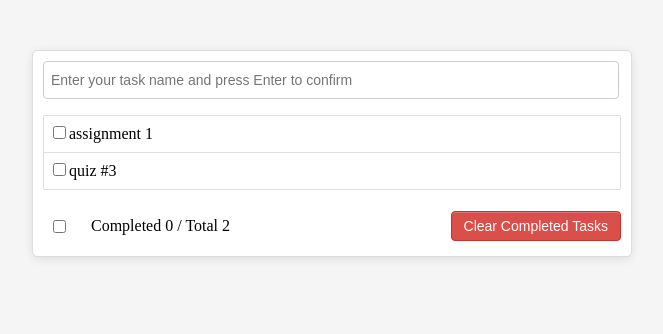
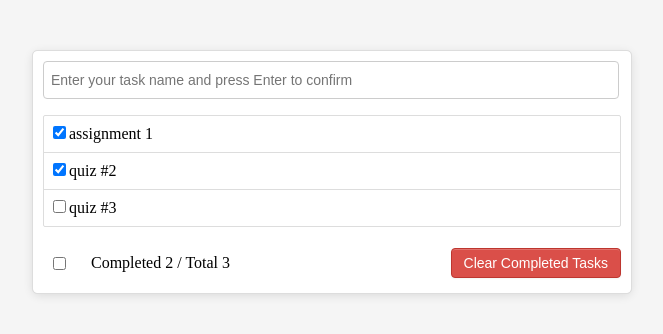
Before and after one commit to 200583496/todolist, a React (Vite) app: page / in a window 1280 px wide. Shown: the top 334 px of the page, without its empty margins (308-971 px from the left). Built offline with nearby package versions, Linux system fonts and the light colour scheme.

Commit message:
completed basic functions

```diff
--- a/src/App.jsx
+++ b/src/App.jsx
@@ -1,3 +1,4 @@
+import React, { useState } from "react";
 import "./App.css";
 
 import Header from "./components/Header";
@@ -5,12 +6,49 @@ import List from "./components/List";
 import Footer from "./components/Footer";
 
 export default function App() {
+  const [items, setItems] = useState([
+    { id: 1, name: "assignment 1", completed: true },
+    { id: 2, name: "quiz #2", completed: true },
+    { id: 3, name: "quiz #3", completed: false },
+  ]);
+
+  const handleCheckboxChange = (id) => {
+    const newItems = items.map((item) => {
+      if (item.id === id) {
+        return { ...item, completed: !item.completed };
+      }
+      return item;
+    });
+    setItems(newItems);
+  };
+
+  const handleCheckAll = () => {
+    const newItems = items.map((item) => {
+      return { ...item, completed: true };
+    });
+    setItems(newItems);
+  };
+
+  const handleClearCompleted = () => {
+    const newItems = items.filter((item) => !item.completed);
+    setItems(newItems);
+  };
+
+  const handleAddItem = (name) => {
+    const newItems = [...items, { id: items.length + 1, name, completed: false }];
+    setItems(newItems);
+  };
+
   return (
     <div className="todo-container">
       <div className="todo-wrap">
-        <Header />
-        <List />
-        <Footer />
+        <Header handleAddItem={handleAddItem} />
+        <List items={items} handleCheckboxChange={handleCheckboxChange} />
+        <Footer
+          items={items}
+          handleCheckAll={handleCheckAll}
+          handleClearCompleted={handleClearCompleted}
+        />
       </div>
     </div>
   );
--- a/src/components/Footer/index.jsx
+++ b/src/components/Footer/index.jsx
@@ -1,15 +1,32 @@
 import React from "react";
 
-export default function Footer() {
+export default function Footer({
+  items,
+  handleCheckAll,
+  handleClearCompleted,
+}) {
+  const completedCount = items.filter((item) => item.completed).length;
+  const totalCount = items.length;
+
   return (
     <div className="todo-footer">
       <label>
-        <input type="checkbox" />
+        <input
+          type="checkbox"
+          checked={completedCount === totalCount && totalCount > 0}
+          onChange={handleCheckAll}
+        />
       </label>
       <span>
-        <span>Completed 0</span> / Total 2
+        <span>Completed {completedCount}</span> / Total {totalCount}
       </span>
-      <button className="btn btn-danger">Clear Completed Tasks</button>
+      <button
+        className="btn btn-danger"
+        onClick={handleClearCompleted}
+        style={{ display: completedCount === 0 ? "none" : "block" }}
+      >
+        Clear Completed Tasks
+      </button>
     </div>
   );
 }
--- a/src/components/Header/index.jsx
+++ b/src/components/Header/index.jsx
@@ -1,11 +1,22 @@
 import React from "react";
 
-export default function Header() {
+export default function Header({ handleAddItem }) {
+  const handleKeyUp = (event) => {
+    if (event.key === "Enter") {
+      if (event.target.value.trim() === "") {
+        alert("Please enter a task name");
+      } else {
+        handleAddItem(event.target.value);
+      }
+    }
+  };
+
   return (
     <div className="todo-header">
       <input
         type="text"
         placeholder="Enter your task name and press Enter to confirm"
+        onKeyUp={handleKeyUp}
       />
     </div>
   );
--- a/src/components/List/index.jsx
+++ b/src/components/List/index.jsx
@@ -1,26 +1,31 @@
 import React from "react";
 
-export default function List() {
+export default function List({ items, handleCheckboxChange }) {
+  const handleDelete = (id) => {
+    console.log(id);
+  };
+
   return (
     <ul className="todo-main">
-      <li>
-        <label>
-          <input type="checkbox" />
-          <span>assignment 1</span>
-        </label>
-        <button className="btn btn-danger" style={{ display: "none" }}>
-          Delete
-        </button>
-      </li>
-      <li>
-        <label>
-          <input type="checkbox" />
-          <span>quiz #3</span>
-        </label>
-        <button className="btn btn-danger" style={{ display: "none" }}>
-          Delete
-        </button>
-      </li>
+      {items.map((item) => (
+        <li key={item.id}>
+          <label>
+            <input
+              type="checkbox"
+              checked={item.completed ? true : false}
+              onChange={() => handleCheckboxChange(item.id)}
+            />
+            <span>{item.name}</span>
+          </label>
+          <button
+            className="btn btn-danger"
+            style={{ display: "none" }}
+            onClick={() => handleDelete(item.id)}
+          >
+            Delete
+          </button>
+        </li>
+      ))}
     </ul>
   );
 }
```
